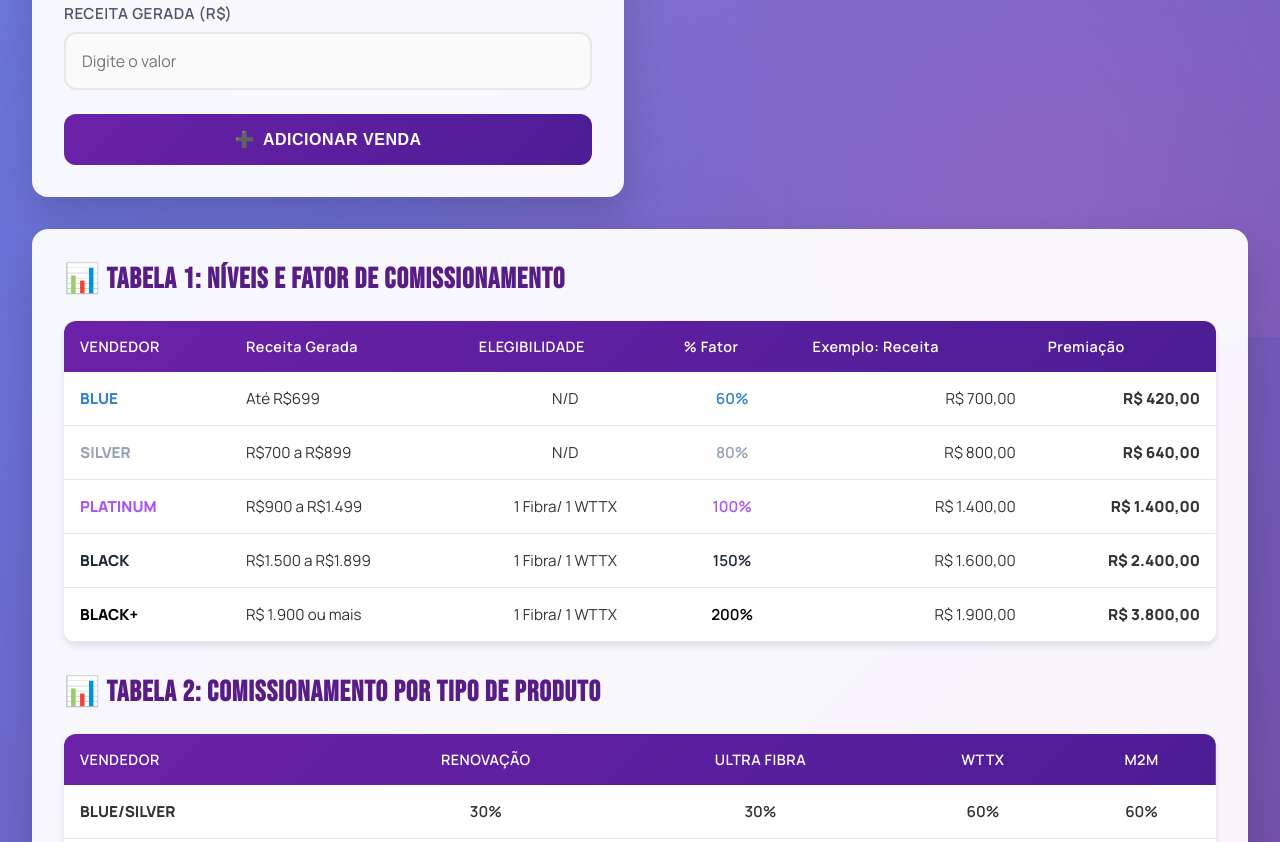
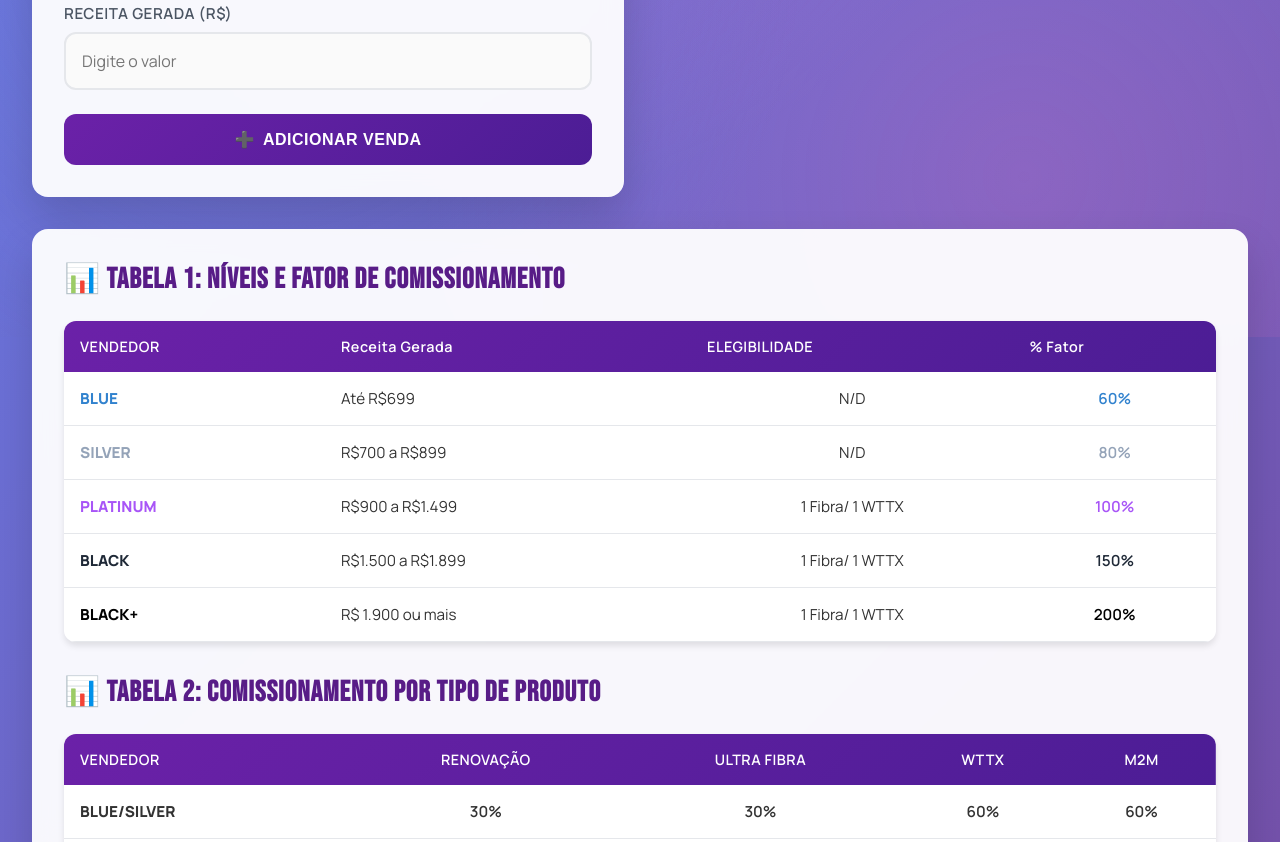
Before and after one commit to maxximustellecom-blip/simulador-proposta, a plain HTML site: page index.html in a window 1280 px wide. Shown: the part 463-1305 px from the top of the page. Drawn offline with Linux system fonts and the light colour scheme.

Commit message:
Update index.html

```diff
--- a/index.html
+++ b/index.html
@@ -786,8 +786,6 @@
                             <th>Receita Gerada</th>
                             <th>ELEGIBILIDADE</th>
                             <th>% Fator</th>
-                            <th>Exemplo: Receita</th>
-                            <th>Premiação</th>
                         </tr>
                     </thead>
                     <tbody>
@@ -796,40 +794,30 @@
                             <td>Até R$699</td>
                             <td style="text-align: center;">N/D</td>
                             <td style="text-align: center; font-weight: 600; color: #3182ce;">60%</td>
-                            <td style="text-align: right;">R$ 700,00</td>
-                            <td style="text-align: right; font-weight: 700;">R$ 420,00</td>
                         </tr>
                         <tr>
                             <td><strong style="color: #94A3B8;">SILVER</strong></td>
                             <td>R$700 a R$899</td>
                             <td style="text-align: center;">N/D</td>
                             <td style="text-align: center; font-weight: 600; color: #94A3B8;">80%</td>
-                            <td style="text-align: right;">R$ 800,00</td>
-                            <td style="text-align: right; font-weight: 700;">R$ 640,00</td>
                         </tr>
                         <tr>
                             <td><strong style="color: #A855F7;">PLATINUM</strong></td>
                             <td>R$900 a R$1.499</td>
                             <td style="text-align: center;">1 Fibra/ 1 WTTX</td>
                             <td style="text-align: center; font-weight: 600; color: #A855F7;">100%</td>
-                            <td style="text-align: right;">R$ 1.400,00</td>
-                            <td style="text-align: right; font-weight: 700;">R$ 1.400,00</td>
                         </tr>
                         <tr>
                             <td><strong style="color: #1F2937;">BLACK</strong></td>
                             <td>R$1.500 a R$1.899</td>
                             <td style="text-align: center;">1 Fibra/ 1 WTTX</td>
                             <td style="text-align: center; font-weight: 600; color: #1F2937;">150%</td>
-                            <td style="text-align: right;">R$ 1.600,00</td>
-                            <td style="text-align: right; font-weight: 700;">R$ 2.400,00</td>
                         </tr>
                         <tr>
                             <td><strong style="color: #000000;">BLACK+</strong></td>
                             <td>R$ 1.900 ou mais</td>
                             <td style="text-align: center;">1 Fibra/ 1 WTTX</td>
                             <td style="text-align: center; font-weight: 600; color: #000000;">200%</td>
-                            <td style="text-align: right;">R$ 1.900,00</td>
-                            <td style="text-align: right; font-weight: 700;">R$ 3.800,00</td>
                         </tr>
                     </tbody>
                 </table>
```
